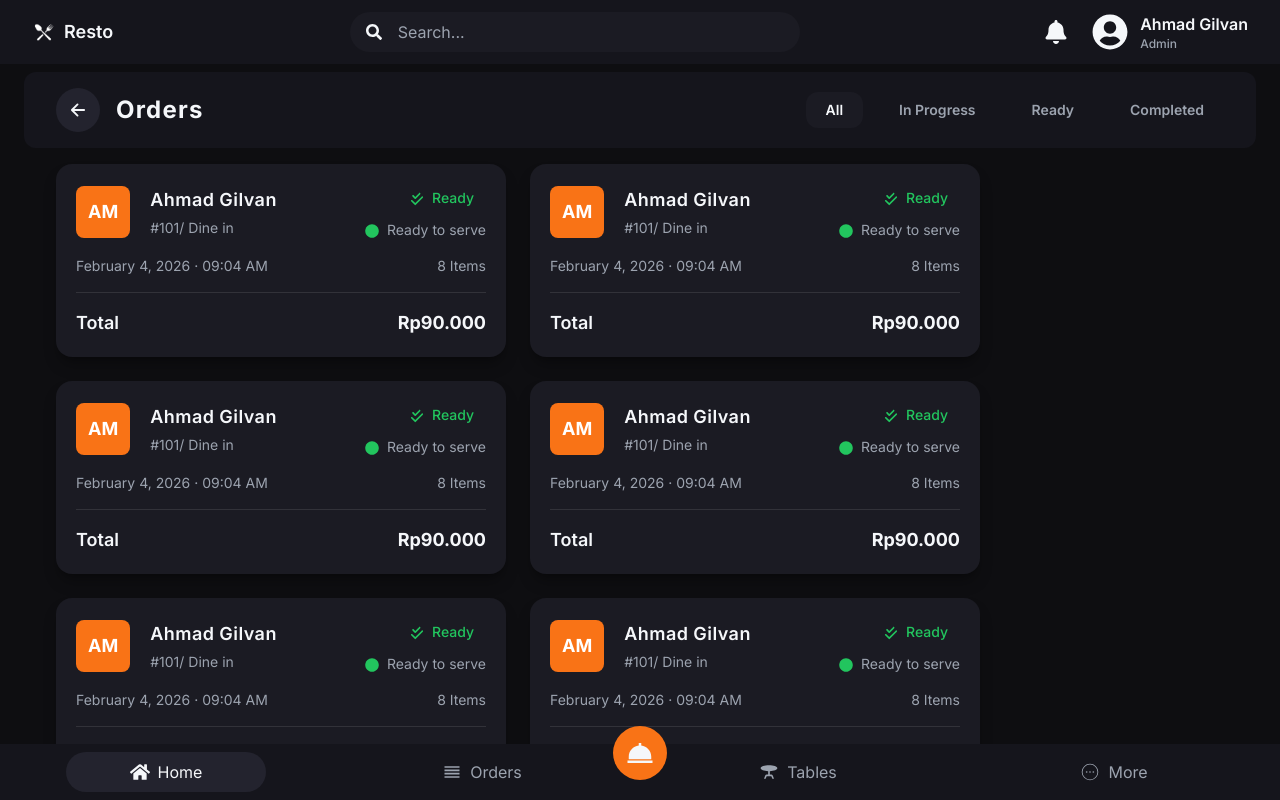
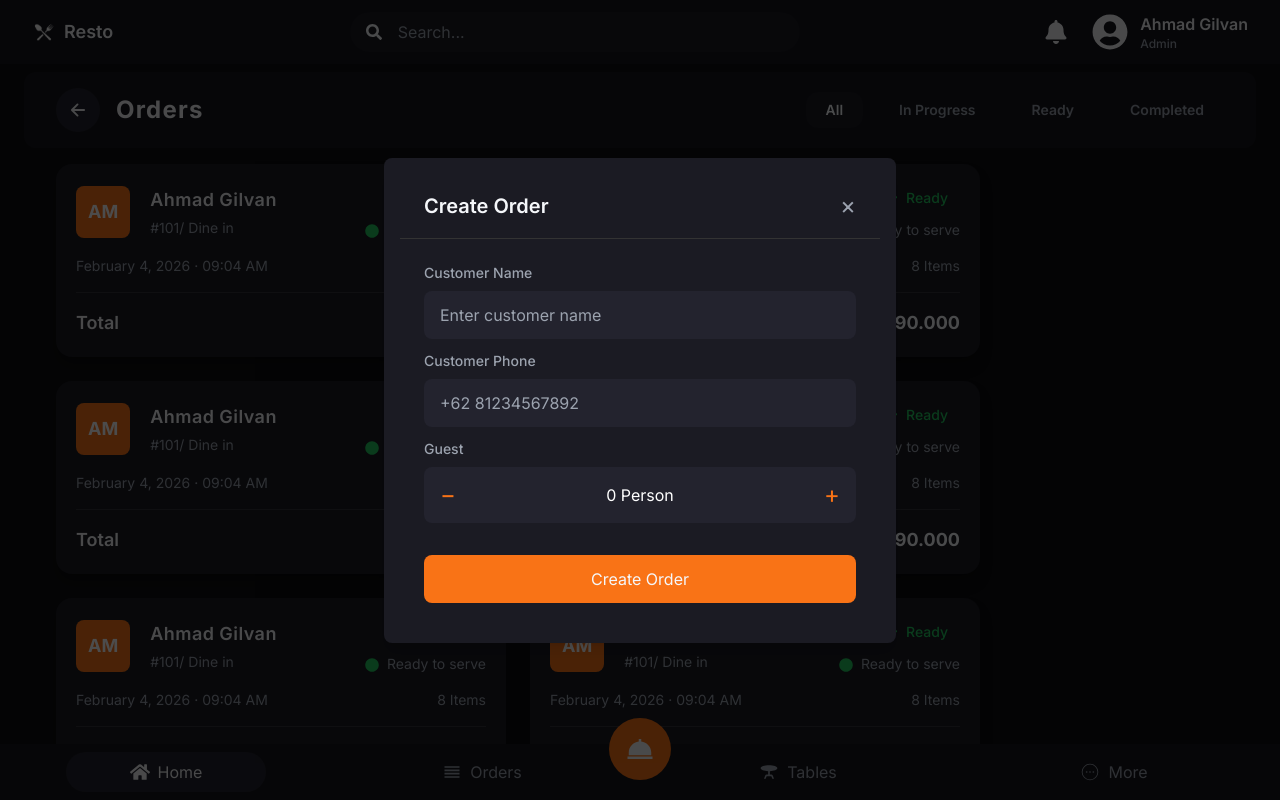
Before and after one commit to gillpann/pos-restaurant-frontend, a React (Vite) app: page /orders in a window 1280 px wide. Both pictures are taken after a click on the button 640 px from the left and 753 px from the top of the page. Built offline with nearby package versions, Linux system fonts and the light colour scheme.

Commit message:
feat(order): add modal order

```diff
--- a/src/components/shared/BottomNav.jsx
+++ b/src/components/shared/BottomNav.jsx
@@ -1,13 +1,27 @@
-import React from 'react'
+import { useState } from "react";
 import { useNavigate } from "react-router-dom";
 import { FaHome } from "react-icons/fa";
 import { MdOutlineReorder, MdTableBar } from "react-icons/md";
 import { CiCircleMore } from "react-icons/ci";
 import { BiSolidDish } from "react-icons/bi";
+import Modal from "./Modal";
 
 const BottomNav = () => {
 
   const navigate = useNavigate();
+  const [guestCount, setGuestCount] = useState(0);
+  const [isModalOpen, setIsModalOpen] = useState(false);
+  const openModal = () => setIsModalOpen(true);
+  const closeModal = () => setIsModalOpen(false);
+
+  const increment = () => {
+    if(guestCount >= 6) return;
+    setGuestCount((prev) => prev + 1);
+  }
+  const decrement = () => {
+    if(guestCount <= 0) return;
+    setGuestCount((prev) => prev - 1);
+  }
 
   return (
     <div className='fixed bottom-0 left-0 right-0 bg-bg-header p-2 h-14 flex justify-around'>
@@ -27,9 +41,39 @@
           <p>More</p>
         </button>
 
-        <button className='absolute bottom-5 bg-primary hover:bg-primary-hover text-text-main rounded-full p-3 items-center'>
+        <button
+        onClick={openModal}
+        className='absolute bottom-5 bg-primary hover:bg-primary-hover text-text-main rounded-full p-4 items-center'>
           <BiSolidDish size={30} />
         </button>
+
+        <Modal isOpen={isModalOpen} onClose={closeModal} title="Create Order">
+          <div>
+            <label className="block text-text-muted mb-2 text-sm font-medium">Customer Name</label>
+            <div className="flex items-center rounded-lg p-3 px-4 bg-bg-item">
+              <input type="text" name="" placeholder="Enter customer name" id="" className="bg-transparent flex-1 text-white focus:outline-none" />
+            </div>
+          </div>
+          <div>
+            <label className="block text-text-muted mb-2 mt-3 text-sm font-medium">Customer Phone</label>
+            <div className="flex items-center rounded-lg p-3 px-4 bg-bg-item">
+              <input type="number" name="" placeholder="+62 81234567892" id="" className="bg-transparent flex-1 text-white focus:outline-none" />
+            </div>
+          </div>
+
+          <div>
+            <label className="block mb-2 mt-3 text-text-muted text-sm font-medium">Guest</label>
+            <div className="flex items-center justify-between rounded-lg py-3 px-4 bg-bg-item">
+              <button onClick={decrement} className="text-primary text-2xl">&minus;</button>
+              <span className="text-white">{guestCount} Person</span>
+              <button onClick={increment} className="text-primary text-2xl">&#43;</button>
+            </div>
+          </div>
+          <button onClick={() => navigate('/tables')} className="w-full bg-primary hover:bg-primary-hover text-text-main rounded-lg py-3 mt-8">
+            Create Order
+          </button>
+        </Modal>
+
     </div>
   )
 }
--- /dev/null
+++ b/src/components/shared/Modal.jsx
@@ -0,0 +1,26 @@
+import React from 'react'
+
+const Modal = ({title, onClose, isOpen, children}) => {
+
+    if (!isOpen) return null;
+
+    return (
+        <div className='fixed inset-0 bg-black bg-opacity-70 flex items-center justify-center z-50'>
+            <div className='bg-bg-card shadow-lg w-full max-w-lg mx-4 rounded-lg p-4 '>
+                <div className='flex items-center justify-between px-6 py-4 border-b border-[#333]'>
+                    <h2 className='text-xl text-text-main font-semibold'>
+                        {title}
+                    </h2>
+                    <button className='text-text-muted text-2xl hover:text-gray-400' onClick={onClose}>
+                        &times;
+                    </button>
+                </div>
+                <div className='p-6'>
+                    {children}
+                </div>
+            </div>
+        </div>
+    )
+}
+
+export default Modal
```
